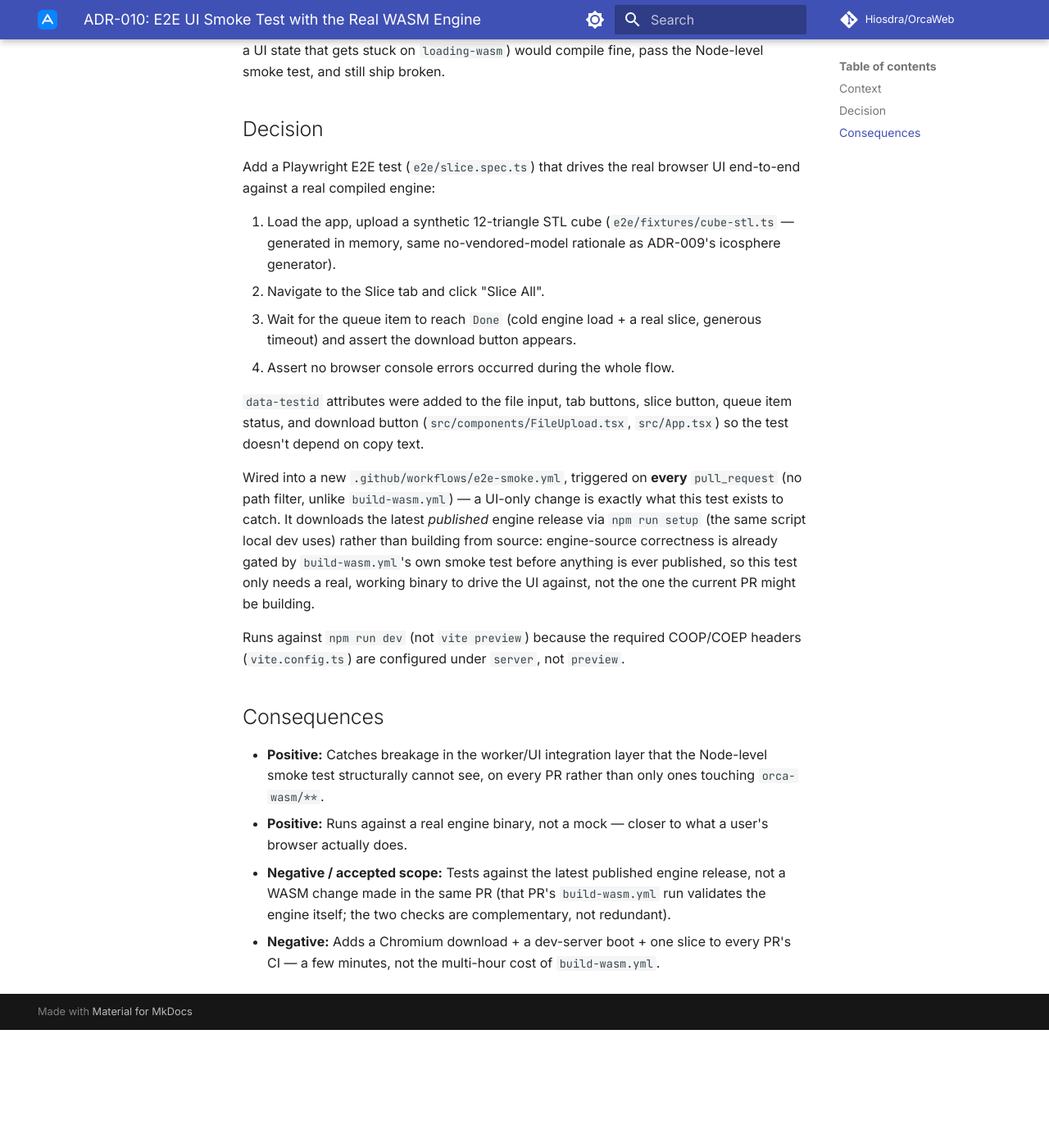
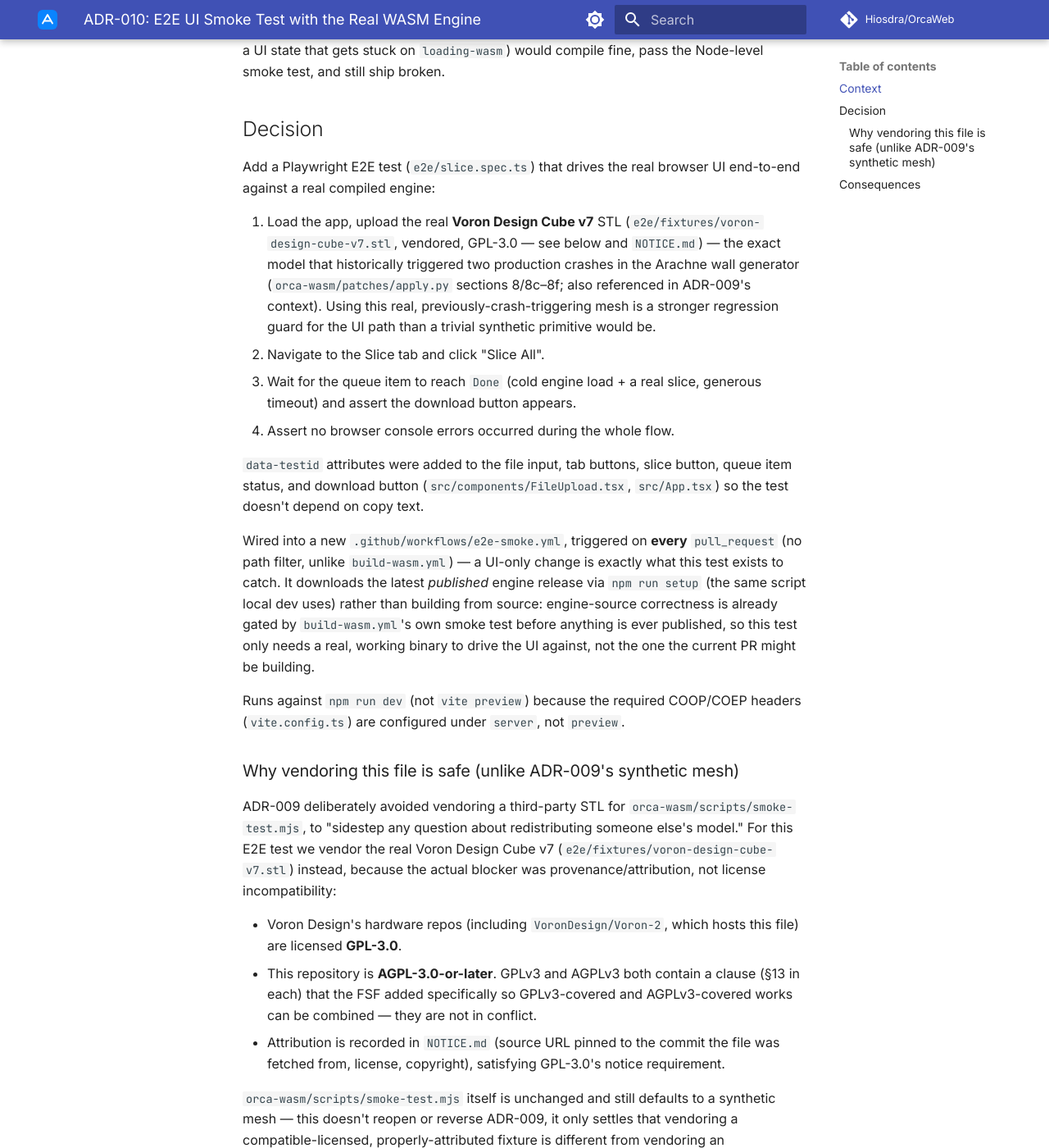
Before and after one commit to Hiosdra/OrcaWeb, an MkDocs documentation site: the page built from mkdocs-docs/adr/adr-010-e2e-smoke-test.md, in a window 1280 px wide and 1400 px high, scrolled down 516 px. Shown: the whole window at 82% size. Built offline with MkDocs 1.6.1 and Material for MkDocs 9.7.7, drawn with Linux system fonts in a browser that asks for light colours; comment, search, counter and statistics services are not loaded; before the commit the page ends 1772 px from its top, so only the background shows below that; some of the changed text lies outside the part shown.

Commit message:
feat(e2e): use real Voron Design Cube v7 as slice smoke-test fixture
Replaces the synthetic STL cube with the real Voron Design Cube v7
(vendored, GPL-3.0 - compatible with this repo's AGPL-3.0-or-later per
FSF's designed GPLv3/AGPLv3 combinability, see NOTICE.md). This is the
exact model that historically triggered the Arachne wall-generator
crash chain documented in ADR-009 - a stronger regression guard than a
trivial synthetic mesh. See ADR-010 for full rationale.

```diff
--- a/mkdocs-docs/adr/adr-010-e2e-smoke-test.md
+++ b/mkdocs-docs/adr/adr-010-e2e-smoke-test.md
@@ -21,9 +21,13 @@
 Add a Playwright E2E test (`e2e/slice.spec.ts`) that drives the real browser
 UI end-to-end against a real compiled engine:
 
-1. Load the app, upload a synthetic 12-triangle STL cube (`e2e/fixtures/cube-stl.ts`
-   — generated in memory, same no-vendored-model rationale as ADR-009's
-   icosphere generator).
+1. Load the app, upload the real **Voron Design Cube v7** STL
+   (`e2e/fixtures/voron-design-cube-v7.stl`, vendored, GPL-3.0 — see below and
+   `NOTICE.md`) — the exact model that historically triggered two production
+   crashes in the Arachne wall generator (`orca-wasm/patches/apply.py`
+   sections 8/8c–8f; also referenced in ADR-009's context). Using this real,
+   previously-crash-triggering mesh is a stronger regression guard for the UI
+   path than a trivial synthetic primitive would be.
 2. Navigate to the Slice tab and click "Slice All".
 3. Wait for the queue item to reach `Done` (cold engine load + a real slice,
    generous timeout) and assert the download button appears.
@@ -46,6 +50,29 @@
 COOP/COEP headers (`vite.config.ts`) are configured under `server`, not
 `preview`.
 
+### Why vendoring this file is safe (unlike ADR-009's synthetic mesh)
+
+ADR-009 deliberately avoided vendoring a third-party STL for
+`orca-wasm/scripts/smoke-test.mjs`, to "sidestep any question about
+redistributing someone else's model." For this E2E test we vendor the real
+Voron Design Cube v7 (`e2e/fixtures/voron-design-cube-v7.stl`) instead,
+because the actual blocker was provenance/attribution, not license
+incompatibility:
+
+- Voron Design's hardware repos (including `VoronDesign/Voron-2`, which hosts
+  this file) are licensed **GPL-3.0**.
+- This repository is **AGPL-3.0-or-later**. GPLv3 and AGPLv3 both contain a
+  clause (§13 in each) that the FSF added specifically so GPLv3-covered and
+  AGPLv3-covered works can be combined — they are not in conflict.
+- Attribution is recorded in `NOTICE.md` (source URL pinned to the commit the
+  file was fetched from, license, copyright), satisfying GPL-3.0's notice
+  requirement.
+
+`orca-wasm/scripts/smoke-test.mjs` itself is unchanged and still defaults to
+a synthetic mesh — this doesn't reopen or reverse ADR-009, it only settles
+that vendoring a compatible-licensed, properly-attributed fixture is
+different from vendoring an unknown/incompatible one.
+
 ## Consequences
 
 - **Positive:** Catches breakage in the worker/UI integration layer that the
@@ -59,3 +86,5 @@
   redundant).
 - **Negative:** Adds a Chromium download + a dev-server boot + one slice to
   every PR's CI — a few minutes, not the multi-hour cost of `build-wasm.yml`.
+- **Negative:** Adds a ~170 KB third-party binary (`voron-design-cube-v7.stl`)
+  to the repository, with an attribution obligation tracked in `NOTICE.md`.
```
Also changed, not shown: NOTICE.md (+14 -0 lines), mkdocs-docs/architecture.md (+8 -5 lines), mkdocs-docs/status.md (+2 -2 lines), 3 other files.
